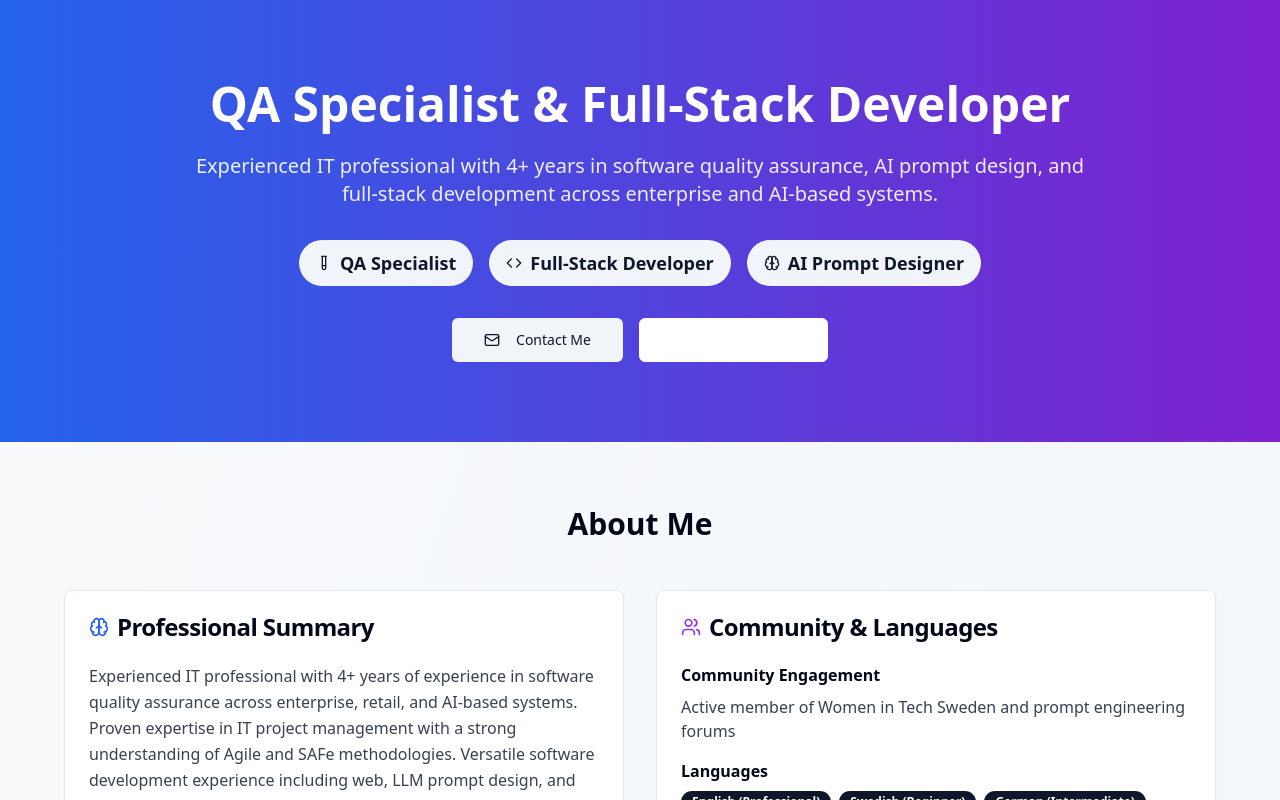
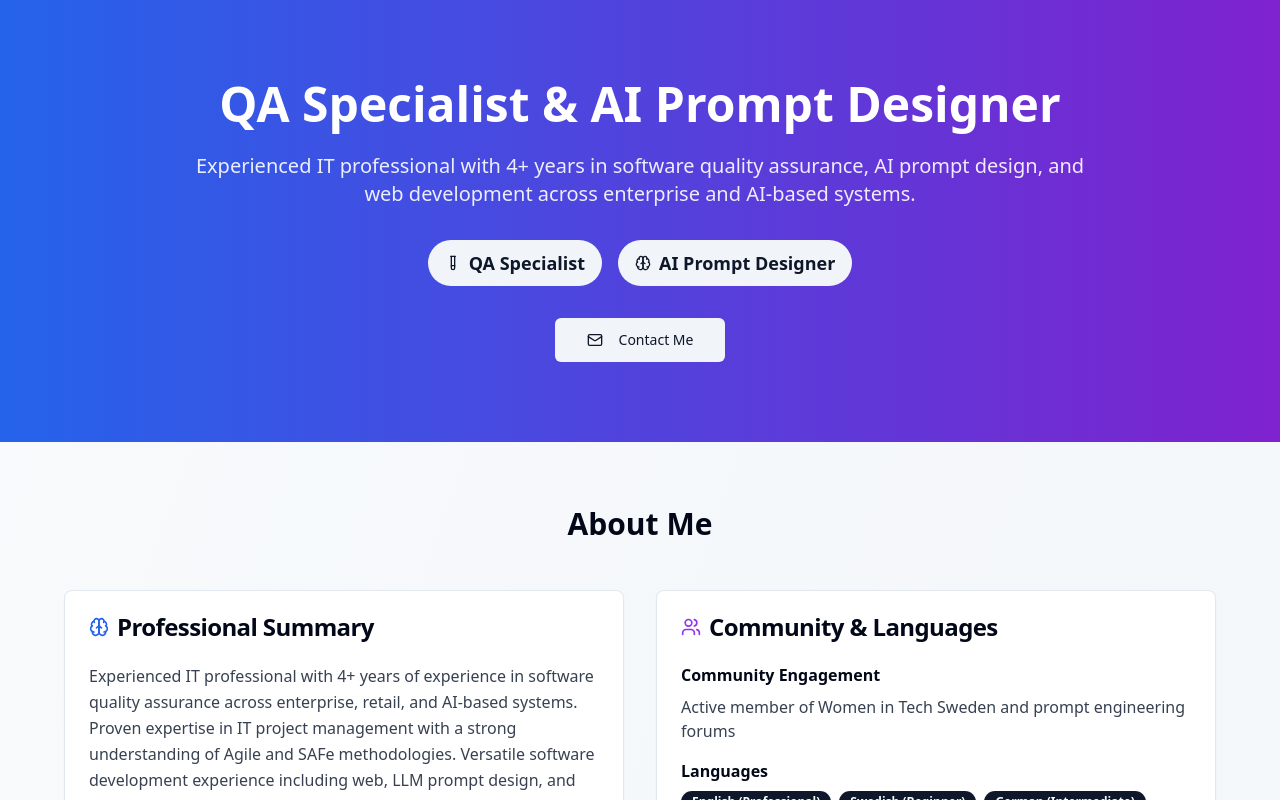
Before and after one commit to MeghnaAnand/personal-resume-webflow, a React (Vite) app: page / in a window 1280 px wide. Shown: the top 800 px of the page. Built offline with nearby package versions, Linux system fonts and the light colour scheme.

Commit message:
Remove unnecessary elements and align with CV
Removed "View Portfolio" and "Full-Stack Developer" elements, and adjusted the hero section to better reflect the CV.

```diff
--- a/src/pages/Index.tsx
+++ b/src/pages/Index.tsx
@@ -11,7 +11,6 @@ import {
   Mail,
   MapPin,
   Calendar,
-  Globe,
   Award,
   Users,
   Database,
@@ -144,19 +143,15 @@ const Index = () => {
       {/* Hero Section */}
       <section className="relative py-20 px-6 text-center bg-gradient-to-r from-blue-600 to-purple-700 text-white">
         <div className="max-w-4xl mx-auto">
-          <h1 className="text-5xl font-bold mb-6">QA Specialist & Full-Stack Developer</h1>
+          <h1 className="text-5xl font-bold mb-6">QA Specialist & AI Prompt Designer</h1>
           <p className="text-xl mb-8 opacity-90">
             Experienced IT professional with 4+ years in software quality assurance,
-            AI prompt design, and full-stack development across enterprise and AI-based systems.
+            AI prompt design, and web development across enterprise and AI-based systems.
           </p>
           <div className="flex justify-center gap-4 mb-8">
             <Badge variant="secondary" className="text-lg px-4 py-2">
               <TestTube className="w-4 h-4 mr-2" />
               QA Specialist
-            </Badge>
-            <Badge variant="secondary" className="text-lg px-4 py-2">
-              <Code className="w-4 h-4 mr-2" />
-              Full-Stack Developer
             </Badge>
             <Badge variant="secondary" className="text-lg px-4 py-2">
               <Brain className="w-4 h-4 mr-2" />
@@ -167,10 +162,6 @@ const Index = () => {
             <Button size="lg" variant="secondary">
               <Mail className="w-4 h-4 mr-2" />
               Contact Me
-            </Button>
-            <Button size="lg" variant="outline" className="border-white text-white hover:bg-white hover:text-blue-600">
-              <Globe className="w-4 h-4 mr-2" />
-              View Portfolio
             </Button>
           </div>
         </div>
@@ -413,10 +404,6 @@ const Index = () => {
               <Mail className="w-4 h-4 mr-2" />
               Email Me
             </Button>
-            <Button size="lg" variant="outline" className="border-white text-white hover:bg-white hover:text-blue-600">
-              <Globe className="w-4 h-4 mr-2" />
-              Portfolio
-            </Button>
           </div>
         </div>
       </section>
```
